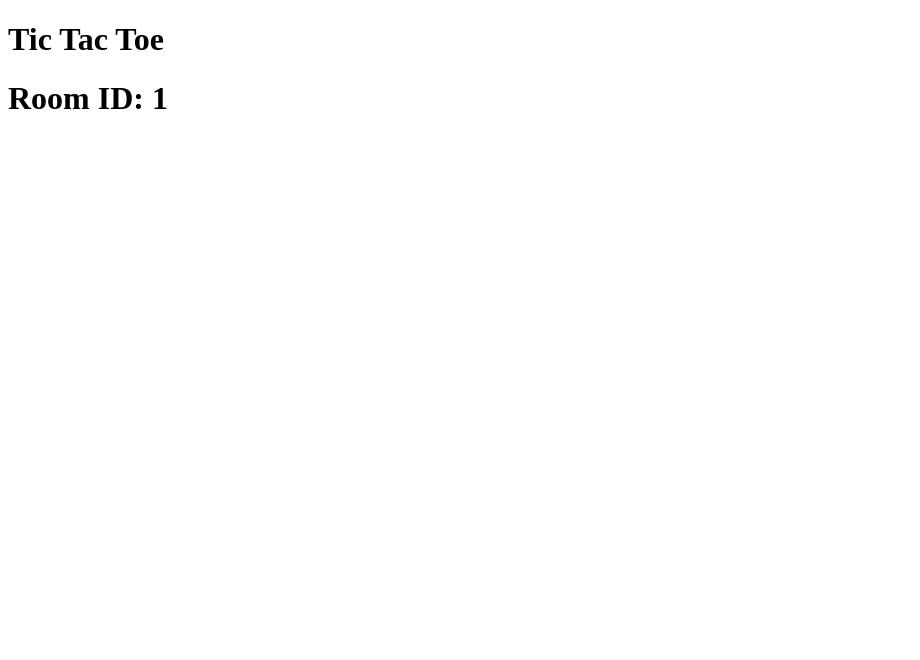
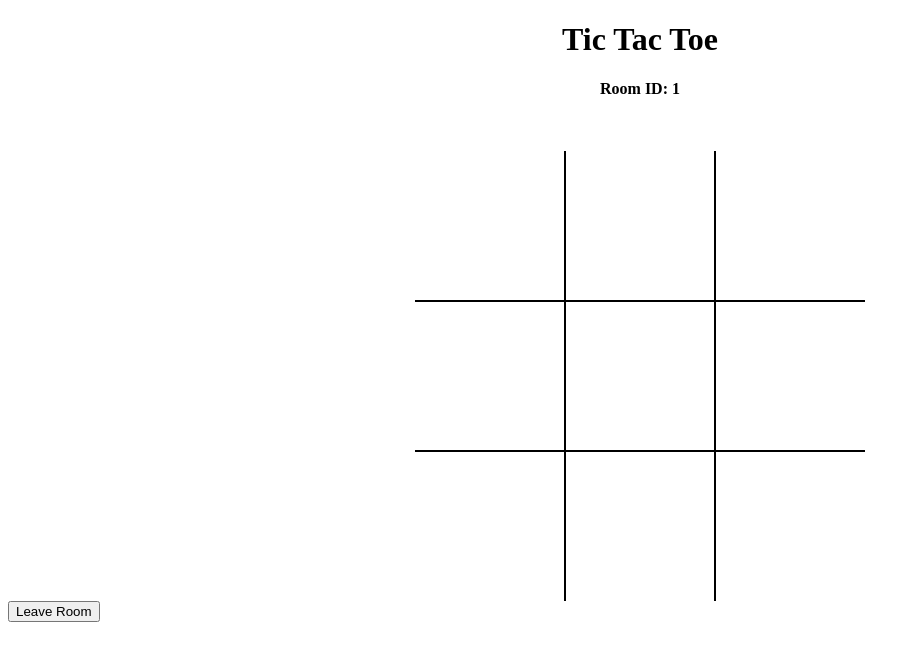
Before and after one commit to Haridotpy/MultiPlayerTicTacToe, a React (Vite) app in the folder client/: page /room/1 in a window 1280 px wide. Shown: the top 660 px of the page, without its empty margins (0-920 px from the left). Built offline with nearby package versions, Linux system fonts and the light colour scheme.

Commit message:
add styles

```diff
--- a/client/src/Components/App.tsx
+++ b/client/src/Components/App.tsx
@@ -1,4 +1,4 @@
-import { useState } from "react";
+import { useState, useEffect } from "react";
 import { useUser } from "../hooks/useUser";
 import { v4 as uuidV4 } from "uuid";
 import { NavigateFunction, useNavigate } from "react-router-dom";
@@ -67,11 +67,12 @@ const App = () => {
 	return (
 		<>
 			<section>
+				<div>
 					{error && <span className="error">{error}</span>}
 					{user.name !== "" ? (
-					<h2>Hello, {user.name}</h2>
+						<h2 className="center">Hello, {user.name}</h2>
 					) : (
-					<div>
+						<div className="input-group">
 							<label htmlFor="">Name</label>
 							<input
 								type="text"
@@ -82,8 +83,9 @@ const App = () => {
 							<button onClick={createUser}>Submit</button>
 						</div>
 					)}
-				<div>
-					<h3>Join Room</h3>
+					<div className="input-container">
+						<div className="input-group">
+							<h3 className="center">Join Room</h3>
 							<label htmlFor="">Enter Room ID</label>
 							<input
 								type="text"
@@ -93,9 +95,11 @@ const App = () => {
 							/>
 							<button onClick={joinRoom}>Join Room</button>
 						</div>
-				<div>
-					<h3>Create New Room</h3>
+						<div className="input-group">
+							<h3 className="center">Create New Room</h3>
 							<button onClick={createRoom}>Create Room</button>
+						</div>
+					</div>
 				</div>
 			</section>
 		</>
--- a/client/src/Components/Header.tsx
+++ b/client/src/Components/Header.tsx
@@ -1,7 +1,7 @@
 const Header = () => {
 	return (
 		<header>
-			<h1>Tic Tac Toe</h1>
+			<h1 className="center">Tic Tac Toe</h1>
 		</header>
 	);
 };
--- a/client/src/Components/Room.tsx
+++ b/client/src/Components/Room.tsx
@@ -1,15 +1,27 @@
 import React from "react";
-import { Params, useParams } from "react-router-dom";
+import { Params, useParams, useNavigate } from "react-router-dom";
+import Board from "./Board";
 
 type RouterParams = Readonly<Params<string>>;
 
 const Room = () => {
 	const params: RouterParams = useParams();
 	const { roomId } = params;
+	const navigate = useNavigate();
+
+	const leaveRoom = () => {
+		navigate("/");
+	};
 
 	return (
 		<div>
-			<h1>Room ID: {roomId}</h1>
+			<h4 className="center">Room ID: {roomId}</h4>
+			<section>
+				<Board />
+			</section>
+			<div>
+				<button onClick={leaveRoom}>Leave Room</button>
+			</div>
 		</div>
 	);
 };
--- a/client/src/Context/BoardProvider.tsx
+++ b/client/src/Context/BoardProvider.tsx
@@ -4,7 +4,7 @@ interface Props {
 	children: React.PropsWithChildren<React.ReactNode>;
 }
 
-const defaultBoard: string[] = [];
+const defaultBoard: string[] = Array.from<string>({ length: 9 }).fill("");
 
 const BoardContext = createContext<string[]>(defaultBoard);
 
--- a/client/src/index.tsx
+++ b/client/src/index.tsx
@@ -2,6 +2,7 @@ import React, { StrictMode } from "react";
 import ReactDOM from "react-dom/client";
 import { App, Header, Room } from "./Components";
 import { BrowserRouter, Routes, Route } from "react-router-dom";
+import "./styles/index.css";
 
 const rootElement = document.querySelector<HTMLDivElement>("#App")!;
 
--- /dev/null
+++ b/client/src/styles/index.css
@@ -0,0 +1,79 @@
+:root {
+  --cell-height: 150px;
+  --mark-size: calc(var(--cell-height) * .8);
+}
+
+* {
+  box-sizing: border-box;
+}
+
+section {
+  display: flex;
+  align-items: center;
+  justify-content: center;
+  width: 100%;
+}
+
+.input-container {
+  width: 100%;
+  display: flex;
+  align-items: flex-start;
+  justify-content: space-between;
+  gap: 2.5rem;
+}
+
+.input-group {
+  display: grid;
+  row-gap: 10px;
+  margin-bottom: 1rem;
+}
+
+.center {
+  text-align: center;
+}
+
+.board {
+  display: grid;
+  align-items: center;
+  grid-template-columns: repeat(3, var(--cell-height));
+  margin-top: 2rem;
+}
+
+.cell {
+  height: var(--cell-height);
+  border: 1px solid black;
+}
+
+.cell:nth-child(1),
+.cell:nth-child(2),
+.cell:nth-child(3) {
+  border-top: none;
+}
+
+.cell:nth-child(7),
+.cell:nth-child(8),
+.cell:nth-child(9) {
+  border-bottom: none;
+}
+
+.cell:nth-child(1),
+.cell:nth-child(4),
+.cell:nth-child(7) {
+  border-left: none;
+}
+
+.cell:nth-child(3),
+.cell:nth-child(6),
+.cell:nth-child(9) {
+  border-right: none;
+}
+
+@media (max-width: 550px) {
+  :root {
+    --cell-height: 120px;
+  }
+  .input-container {
+    flex-direction: column;
+    align-items: center;
+  }
+}
```
Lines whose indentation alone changed are shown as unchanged.
